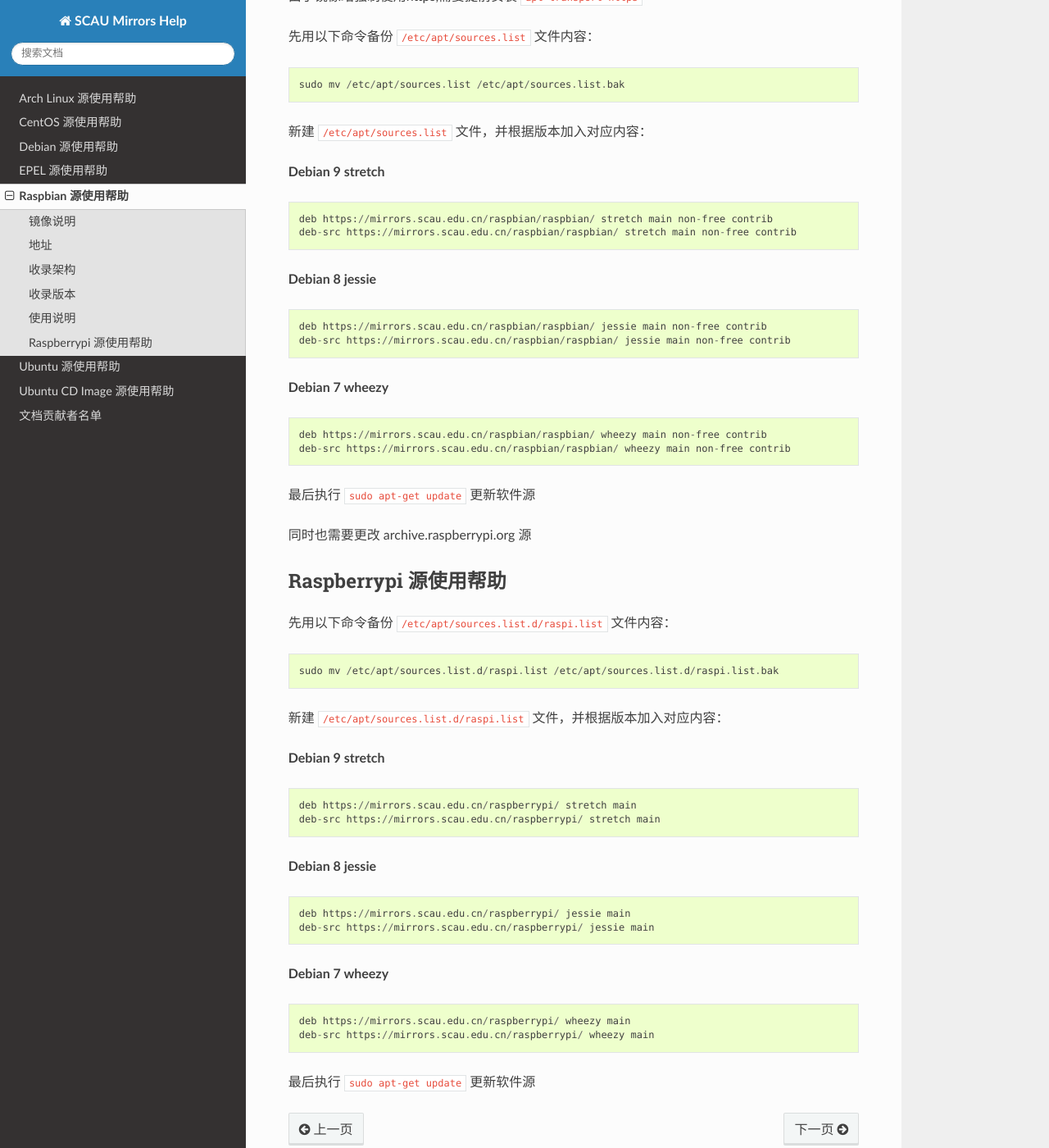
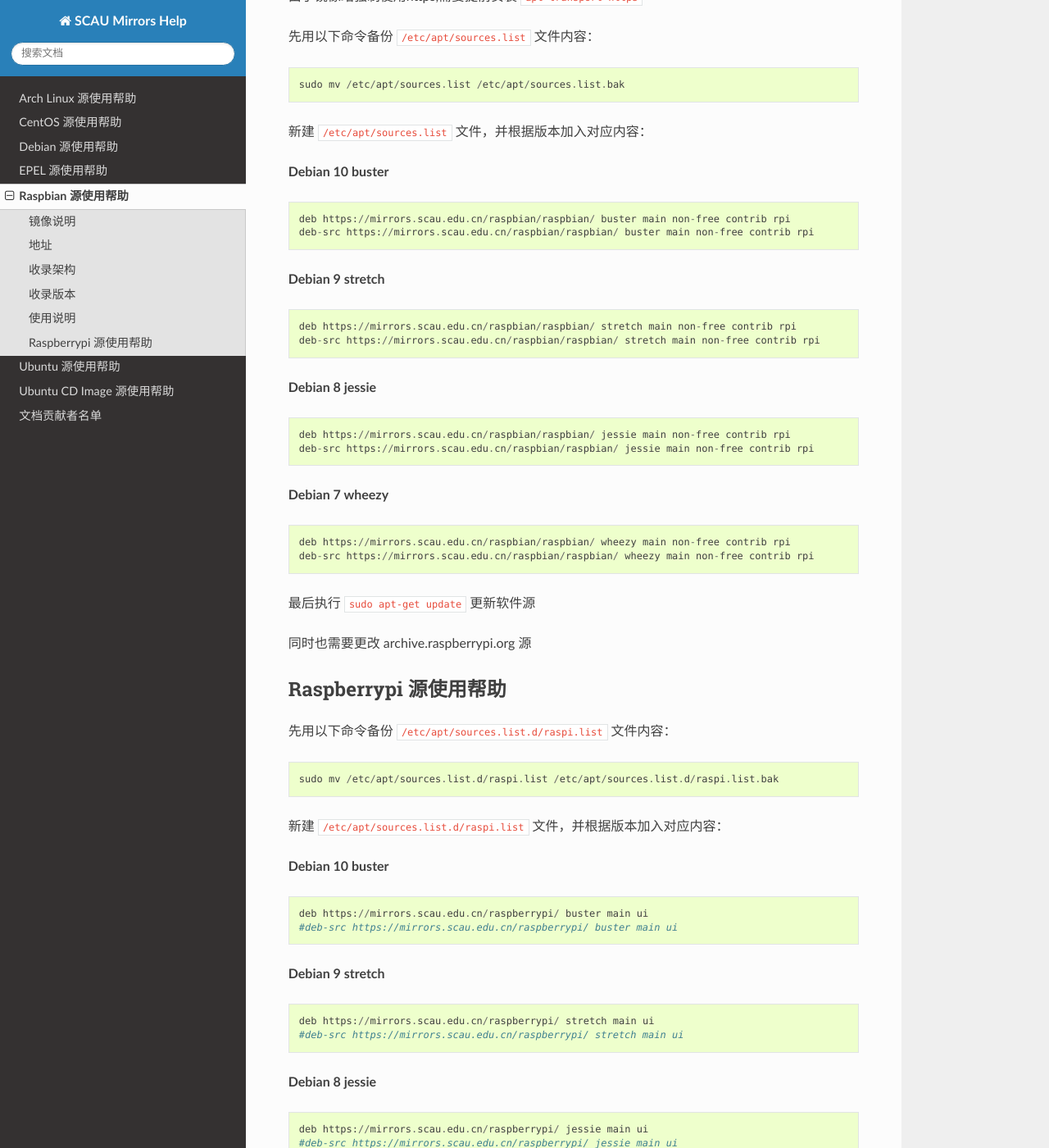
Before and after one commit to SCAULUG/Mirrors-Help, a Sphinx documentation site: the page built from source/raspbian.rst, in a window 1280 px wide and 1400 px high, scrolled down 719 px. Shown: the whole window at 82% size. Built offline with Sphinx 7.4.7 and the Read the Docs theme 2.0.0, drawn with Linux system fonts in a browser that asks for light colours; some of the changed text lies outside the part shown.

Commit message:
Update raspbian.rst

```diff
--- a/source/raspbian.rst
+++ b/source/raspbian.rst
@@ -18,12 +18,12 @@
 收录架构
 ========
 
-armhf
+armhf，arm64
 
 收录版本
 ========
 
-wheezy，jessie，stretch
+wheezy，jessie，stretch，buster
 
 
 使用说明
@@ -39,26 +39,33 @@
 
 新建 ``/etc/apt/sources.list`` 文件，并根据版本加入对应内容：
 
+**Debian 10 buster**
+
+::
+
+  deb https://mirrors.scau.edu.cn/raspbian/raspbian/ buster main non-free contrib rpi
+  deb-src https://mirrors.scau.edu.cn/raspbian/raspbian/ buster main non-free contrib rpi
+
 **Debian 9 stretch**
 
 ::
 
-  deb https://mirrors.scau.edu.cn/raspbian/raspbian/ stretch main non-free contrib
-  deb-src https://mirrors.scau.edu.cn/raspbian/raspbian/ stretch main non-free contrib
+  deb https://mirrors.scau.edu.cn/raspbian/raspbian/ stretch main non-free contrib rpi
+  deb-src https://mirrors.scau.edu.cn/raspbian/raspbian/ stretch main non-free contrib rpi
 
 **Debian 8 jessie**
 
 ::
 
-  deb https://mirrors.scau.edu.cn/raspbian/raspbian/ jessie main non-free contrib
-  deb-src https://mirrors.scau.edu.cn/raspbian/raspbian/ jessie main non-free contrib
+  deb https://mirrors.scau.edu.cn/raspbian/raspbian/ jessie main non-free contrib rpi
+  deb-src https://mirrors.scau.edu.cn/raspbian/raspbian/ jessie main non-free contrib rpi
 
 **Debian 7 wheezy**
 
 ::
 
-  deb https://mirrors.scau.edu.cn/raspbian/raspbian/ wheezy main non-free contrib
-  deb-src https://mirrors.scau.edu.cn/raspbian/raspbian/ wheezy main non-free contrib
+  deb https://mirrors.scau.edu.cn/raspbian/raspbian/ wheezy main non-free contrib rpi
+  deb-src https://mirrors.scau.edu.cn/raspbian/raspbian/ wheezy main non-free contrib rpi
 
 最后执行 ``sudo apt-get update`` 更新软件源
 
@@ -75,25 +82,32 @@
 
 新建 ``/etc/apt/sources.list.d/raspi.list`` 文件，并根据版本加入对应内容：
 
+**Debian 10 buster**
+
+::
+
+  deb https://mirrors.scau.edu.cn/raspberrypi/ buster main ui
+  #deb-src https://mirrors.scau.edu.cn/raspberrypi/ buster main ui
+
 **Debian 9 stretch**
 
 ::
 
-  deb https://mirrors.scau.edu.cn/raspberrypi/ stretch main
-  deb-src https://mirrors.scau.edu.cn/raspberrypi/ stretch main
+  deb https://mirrors.scau.edu.cn/raspberrypi/ stretch main ui
+  #deb-src https://mirrors.scau.edu.cn/raspberrypi/ stretch main ui
 
 **Debian 8 jessie**
 
 ::
 
-  deb https://mirrors.scau.edu.cn/raspberrypi/ jessie main
-  deb-src https://mirrors.scau.edu.cn/raspberrypi/ jessie main
+  deb https://mirrors.scau.edu.cn/raspberrypi/ jessie main ui
+  #deb-src https://mirrors.scau.edu.cn/raspberrypi/ jessie main ui
 
 **Debian 7 wheezy**
 
 ::
 
-  deb https://mirrors.scau.edu.cn/raspberrypi/ wheezy main
-  deb-src https://mirrors.scau.edu.cn/raspberrypi/ wheezy main
+  deb https://mirrors.scau.edu.cn/raspberrypi/ wheezy main ui
+  #deb-src https://mirrors.scau.edu.cn/raspberrypi/ wheezy main ui
 
 最后执行 ``sudo apt-get update`` 更新软件源
```
